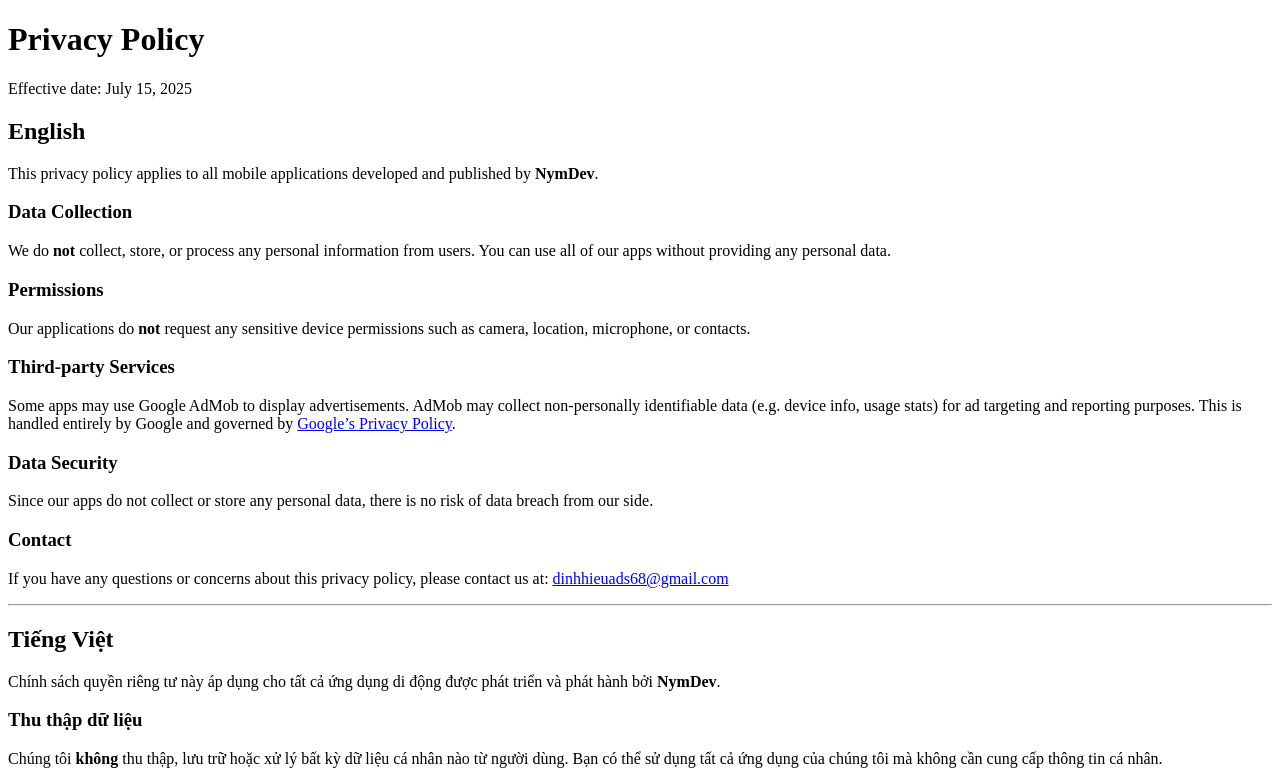
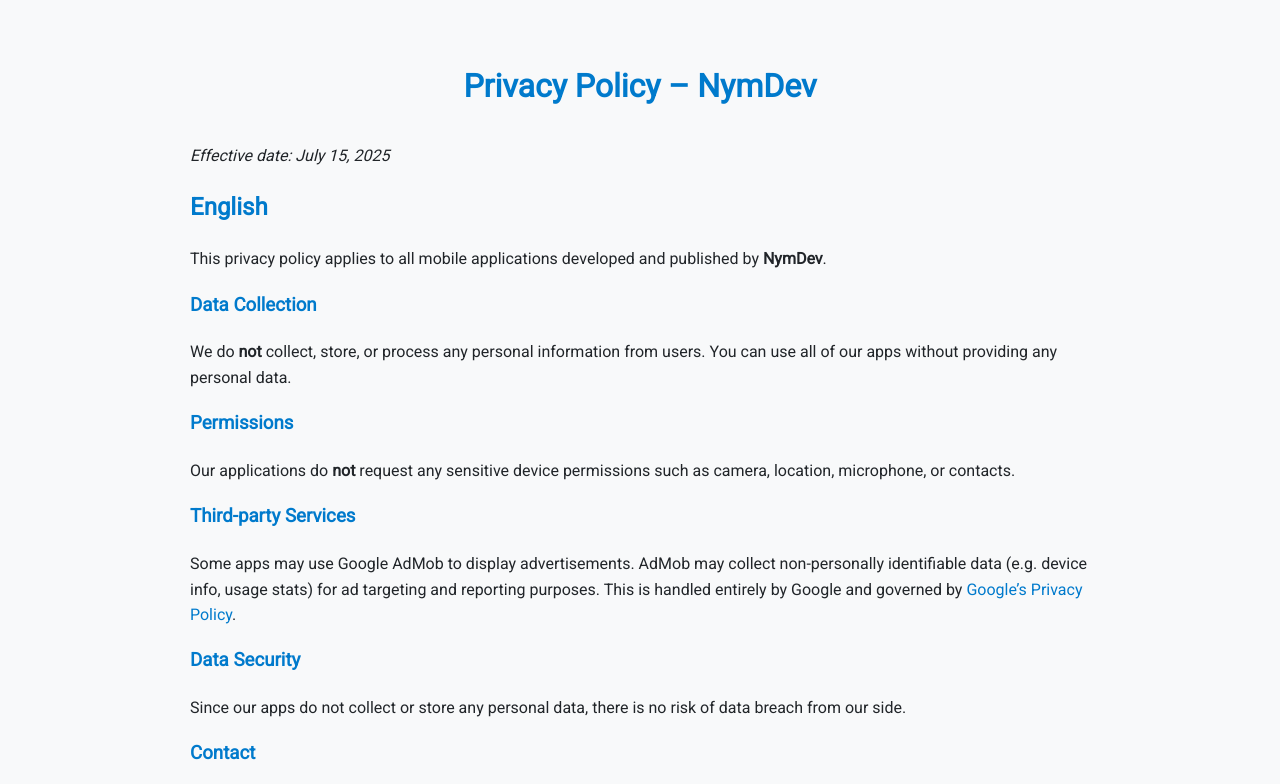
Before and after one commit to nymbook/privacy-policy, a plain HTML site: page index.html in a window 1280 px wide. Shown: the top 784 px of the page. Drawn offline with Linux system fonts and the light colour scheme.

Commit message:
Update index.html

```diff
--- a/index.html
+++ b/index.html
@@ -1,12 +1,49 @@
 <!DOCTYPE html>
 <html lang="en">
 <head>
-  <meta charset="UTF-8">
+  <meta charset="UTF-8" />
+  <meta name="viewport" content="width=device-width, initial-scale=1.0" />
   <title>Privacy Policy – NymDev</title>
+  <link href="https://fonts.googleapis.com/css2?family=Roboto&display=swap" rel="stylesheet">
+  <style>
+    body {
+      font-family: 'Roboto', sans-serif;
+      background-color: #f8f9fa;
+      color: #212529;
+      line-height: 1.6;
+      padding: 40px 20px;
+      max-width: 900px;
+      margin: auto;
+    }
+    h1, h2, h3 {
+      color: #007acc;
+    }
+    h1 {
+      text-align: center;
+      margin-bottom: 30px;
+    }
+    a {
+      color: #007acc;
+      text-decoration: none;
+    }
+    a:hover {
+      text-decoration: underline;
+    }
+    hr {
+      margin: 40px 0;
+      border: none;
+      border-top: 1px solid #ddd;
+    }
+    @media (max-width: 600px) {
+      body {
+        padding: 20px 10px;
+      }
+    }
+  </style>
 </head>
 <body>
-  <h1>Privacy Policy</h1>
-  <p>Effective date: July 15, 2025</p>
+  <h1>Privacy Policy – NymDev</h1>
+  <p><em>Effective date: July 15, 2025</em></p>
 
   <h2>English</h2>
   <p>This privacy policy applies to all mobile applications developed and published by <strong>NymDev</strong>.</p>
```
